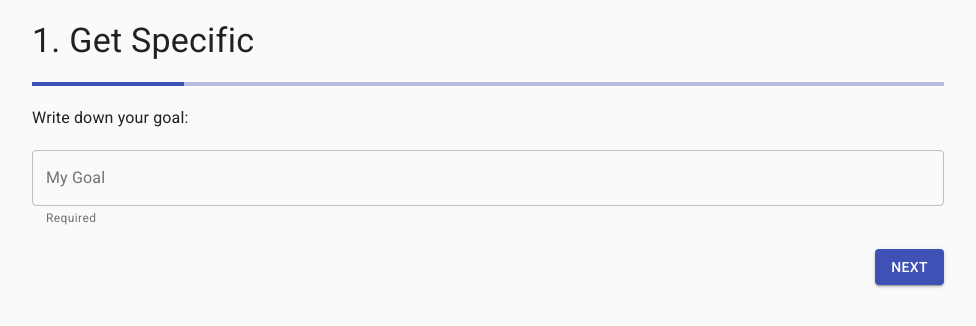
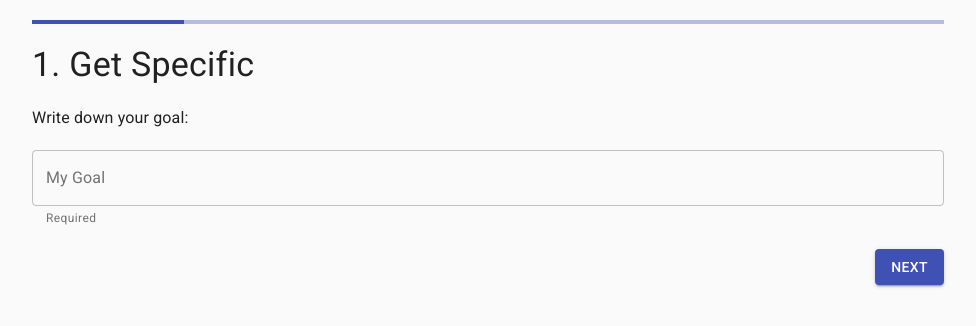
Before and after one commit to johnbede2000/stepzi, a React (Create React App) app: page / in a window 1280 px wide. Shown: the top 326 px of the page, without its empty margins (152-1128 px from the left). Built offline with nearby package versions, Linux system fonts and the light colour scheme.

Commit message:
changed position of progress bar

```diff
--- a/src/components/ParentSpecific.js
+++ b/src/components/ParentSpecific.js
@@ -68,8 +68,8 @@ const ParentSpecific = () => {
 
   return (
     <Vertical>
+      <LinearProgress variant="determinate" value={progressValue(6)} />
       <Typography variant="h4">{renderTitle(step)}</Typography>
-      <LinearProgress variant="determinate" value={progressValue(6)} />
       {renderSwitch(step)}
     </Vertical>
   );
```
